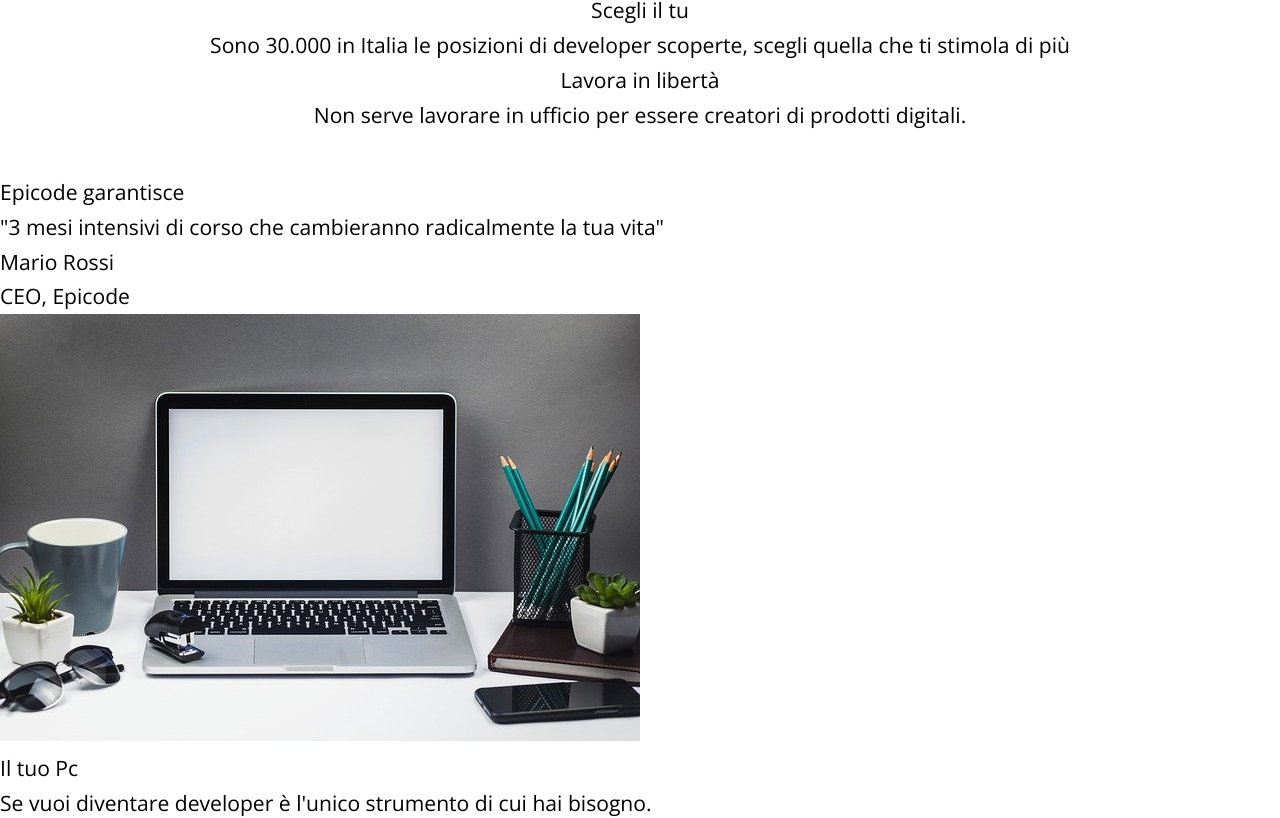
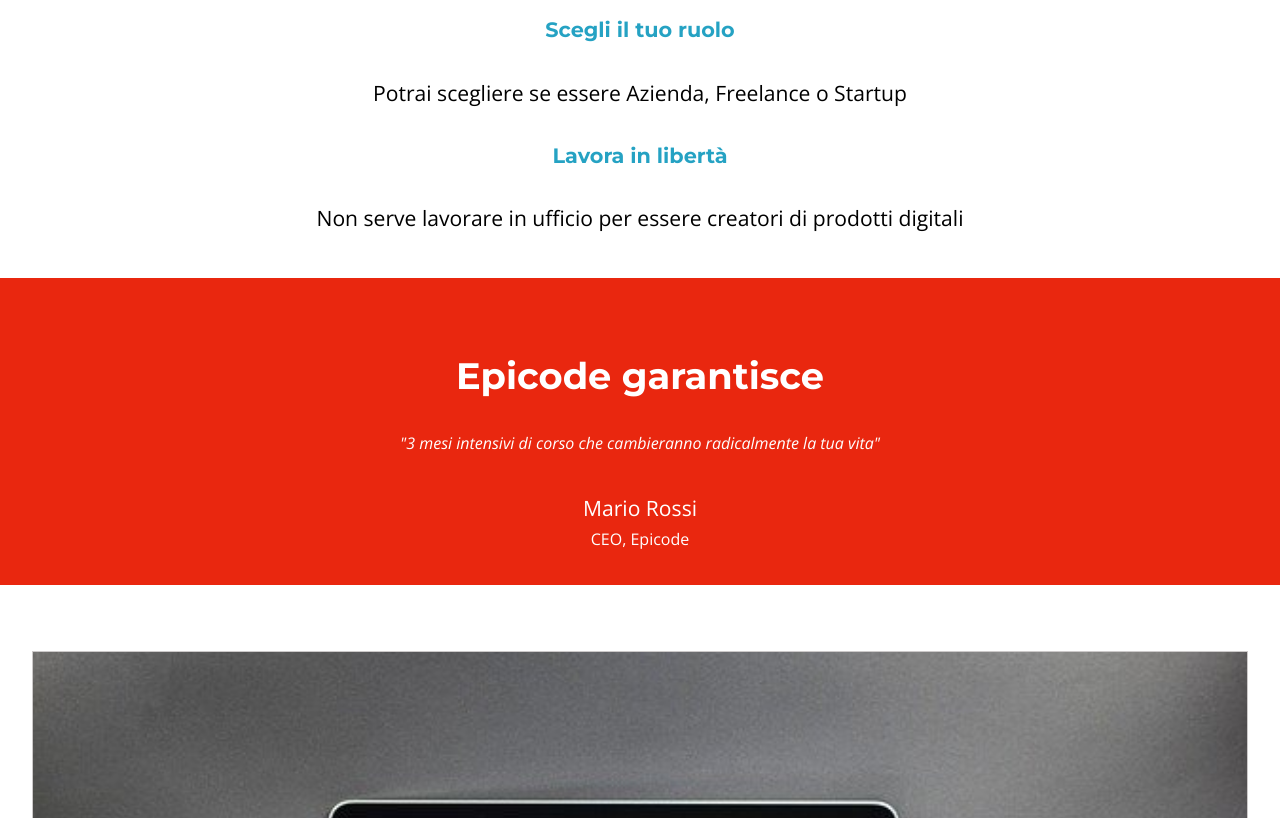
Before and after one commit to AlessandroQuerci/Esercizio, a plain HTML site: page index.html in a window 1280 px wide. Shown: the part 1042-1860 px from the top of the page. Drawn offline with nearby package versions, Linux system fonts and the light colour scheme.

Commit message:
ultimi ritocchi mobile

```diff
--- a/css/style.css
+++ b/css/style.css
@@ -1,12 +1,14 @@
 * {
-  box-sizing: 0;
+  box-sizing: border-box;
 }
 
 body {
   font-family: "Open Sans", sans-serif;
   font-size: 1.32rem;
   line-height: 1.65;
-  margin: 0;
+  margin: auto;
+  margin-inline: auto;
+  display: block;
 }
 
 header {
@@ -24,6 +26,7 @@ h1 {
 
 header div {
   background-image: url(../images/banner.jpg);
+  image-resolution: 450px;
   text-align: center;
   padding: 3.2rem;
 }
@@ -61,3 +64,105 @@ article {
   text-align: center;
   padding: 2em;
 }
+
+article h2 {
+  font-family: "Montserrat", sans-serif;
+  font-size: 1.3rem;
+  font-weight: 700;
+  line-height: 1;
+  font-style: bold;
+  color: #25a2c3;
+}
+article img {
+  width: 19.8rem;
+  height: 19.8rem;
+  border-radius: 50%;
+  object-fit: cover;
+}
+
+aside img {
+  width: 100%;
+  text-align: center;
+}
+
+section {
+  background-color: #e9270f;
+  text-align: center;
+  padding-top: 5rem;
+  padding-right: 2rem;
+  padding-bottom: 2rem;
+  padding-left: 2rem;
+}
+
+h2 {
+  font-family: "Montserrat", sans-serif;
+  font-size: 2.3rem;
+  font-weight: 700;
+  line-height: 1;
+  font-style: bold;
+  color: #ffffff;
+}
+
+section p {
+  font-style: italic;
+  color: #ffffff;
+  font-size: 1rem;
+}
+
+section h3,
+h4 {
+  color: #ffffff;
+}
+
+section h4 {
+  font-size: 1rem;
+}
+
+aside {
+  text-align: center;
+}
+
+aside h2 {
+  font-family: "Montserrat", sans-serif;
+  font-size: 1.3rem;
+  font-weight: 700;
+  line-height: 1;
+  font-style: bold;
+  color: #25a2c3;
+}
+
+aside div {
+  padding-top: 0;
+  padding-right: 0;
+  padding-bottom: 0;
+  padding-left: 0;
+  border: 1px solid;
+  border-color: rgb(204, 201, 201);
+  margin: 2rem;
+}
+
+aside p {
+  padding: 1rem;
+  font-size: 1.1rem;
+}
+
+footer {
+  background-color: #2aa5ca;
+  text-align: center;
+}
+footer p {
+  color: #c0ebff;
+  font-size: 1rem;
+}
+
+footer hr {
+  margin-inline: 6rem;
+}
+
+footer div {
+  padding: 1.1rem;
+}
+
+footer a {
+  color: #c0ebff;
+}
--- a/index.html
+++ b/index.html
@@ -38,51 +38,78 @@
     <main>
       <article>
         <h2>Tutti ti cercheranno</h2>
+        <br />
         <p>Sono 30.000 in Italia le posizioni di developer scoperte, scegli quella che ti stimola di più</p>
+        <br />
         <h2>Lavora dove vuoi</h2>
+        <br />
         <p>Lavora da casa, in riva al mare o in montagna.</p>
-        <img src="./images/notebook.jpg" alt="Foto di un notebook in fase di programmazione " />
-        <h2>Scegli il tu</h2>
-        <p>Sono 30.000 in Italia le posizioni di developer scoperte, scegli quella che ti stimola di più</p>
+        <br />
+        <img src="./images/notebook.jpg" alt="Foto di un notebook" />
+        <br />
+        <br />
+
+        <h2>Scegli il tuo ruolo</h2>
+        <br />
+        <p>Potrai scegliere se essere Azienda, Freelance o Startup</p>
+        <br />
         <h2>Lavora in libertà</h2>
-        <p>Non serve lavorare in ufficio per essere creatori di prodotti digitali.</p>
+        <br />
+        <p>Non serve lavorare in ufficio per essere creatori di prodotti digitali</p>
       </article>
       <section>
         <div class="container">
           <h2>Epicode garantisce</h2>
+          <br />
           <p>"3 mesi intensivi di corso che cambieranno radicalmente la tua vita"</p>
+          <br />
           <h3>Mario Rossi</h3>
+
           <h4>CEO, Epicode</h4>
         </div>
       </section>
       <aside>
+        <br />
         <div>
           <img src="./images/foto1.jpg" alt="Foto di un portatile collocato in una scrivania da lavoro" />
+          <br />
+          <br />
           <h2>Il tuo Pc</h2>
+
           <p>Se vuoi diventare developer è l'unico strumento di cui hai bisogno.</p>
+          <br />
         </div>
         <div>
           <img src="./images/foto2.jpg" alt="Foto di un portatile con una tastiera RGB" />
+          <br />
+          <br />
+          <h2>Impara ora</h2>
 
-          <h2>Impara ora</h2>
           <p>Impara da chi diventerai tra qualche anno, e diventa una rockstar come loro.</p>
+          <br />
         </div>
         <div>
           <img src="./images/foto3.jpg" alt="Foto di una meeting aziendale" />
+          <br />
+          <br />
+          <h2>Lavora subito</h2>
 
-          <h2>Lavora subito</h2>
           <p>Sappiamo cosa vogliono le aziende, perché lavoriamo con loro.</p>
+          <br />
         </div>
+        <br />
       </aside>
       <footer>
         <div>
+          <br />
           <h2>Contattaci</h2>
           <br />
-          <a href="tel:+3911223456">(+39) 11223456</a>
+          <i class="fas fa-phone-square-alt" style="color: #ffffff"></i><a href="tel:+3911223456">(+39) 11223456</a>
           <br />
-          <a href="mailto:info@epicode.school">info@epicode.school</a>
+          <i class="fas fa-envelope-square" style="color: #ffffff"></i><a href="mailto:info@epicode.school">info@epicode.school</a>
           <br />
-          <h4>Via Appia 1 - 00100 Roma (RM)</h4>
+          <i class="fas fa-external-link-square-alt" style="color: #ffffff"> </i><a> Via Appia 1 - 00100 Roma (RM)</a>
+
           <br />
           <hr />
           <br />
```
